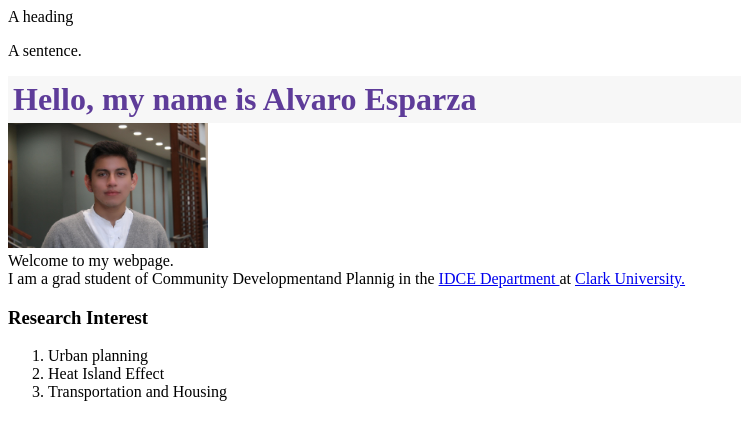
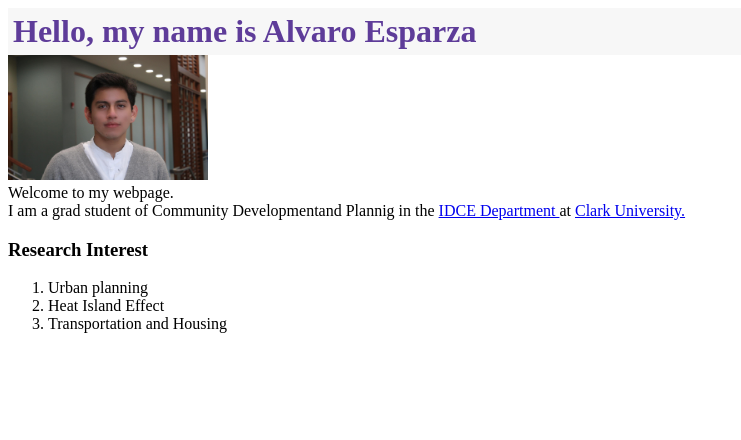
Before and after one commit to aesparza98/aesparza98.github.io, a plain HTML site: page index.html in a window 1280 px wide. Shown: the whole page, without its empty margins (0-741 px from the left). Drawn offline with Linux system fonts and the light colour scheme.

Commit message:
"Completed Task 3"

```diff
--- a/aesparza98.github.io/javascript/external.js
+++ b/aesparza98.github.io/javascript/external.js
@@ -1,5 +1,29 @@
 //document.write("Where is my JS code?");
 //window.alert(5 + 6);
 //window.alert('5 + 6');
-document.write('<hl>A heading</hl>');
-document.write('<p>A sentence.</p>');
+//document.write('<hl>A heading</hl>');
+//document.write('<p>A sentence.</p>');
+/*const x = "web";
+const y = "mapping";
+const out = x + y;
+document.write(out);*/
+
+//A prompt box is used to prompt users to input a value before entering a page.
+/*user_name = window.prompt("Please enter your name","Type your name here");
+document.write(user_name);*/
+
+/* Remove this tag for excercise 2 to run
+
+// there are many ways to use the prompt feature
+sign = window.prompt(); // open the blank prompt window
+sign = prompt(); // open the blank prompt window
+sign = window.prompt('Are you feeling lucky'); // open the window with Text "Are you feeling lucky"
+sign = window.prompt('Are you feeling lucky','sure'); /*
+open the window with Text "Are you feeling lucky" and default
+value "sure"*/
+
+/* Remove this tag for excercise 3 to run
+// A prompt box is used to prompt users to input a value before entering a page
+user_name = window.prompt("Please enter your name", "Type your name here");
+document.write(user_name);
+*/
--- a/index.html
+++ b/index.html
@@ -5,11 +5,13 @@
   <!--All styling for this HTML document are contain in this external css
   file-->
   <link rel="stylesheet" type="text/css" href="css/main_style.css">
+</head>
+<body>
+
   <div>
     <script src="aesparza98.github.io/javascript/external.js"></script>
   </div>
-</head>
-<body>
+
   <div id="body-container">
     <div id="header">
       <h1> Hello, my name is Alvaro Esparza</h1>
```
